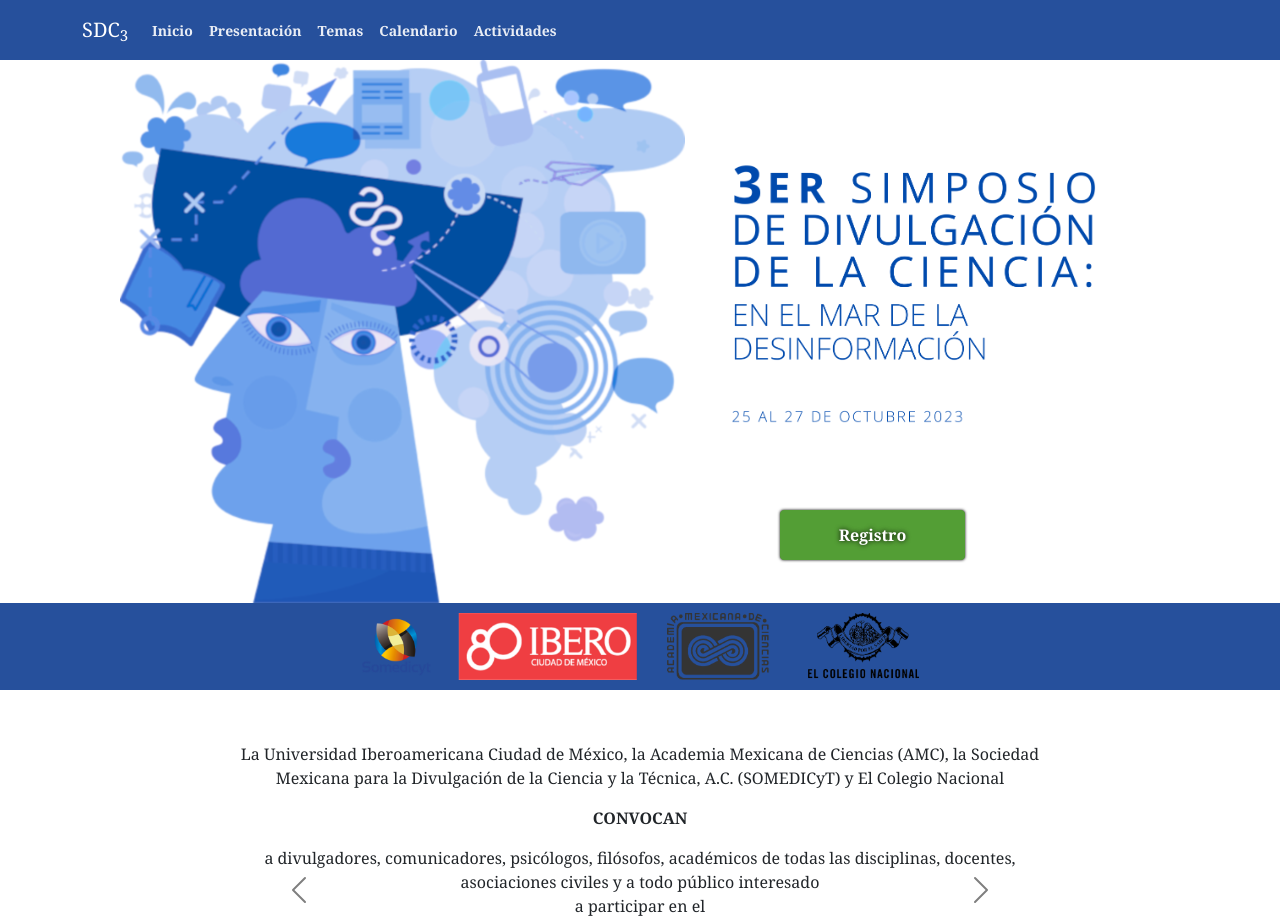
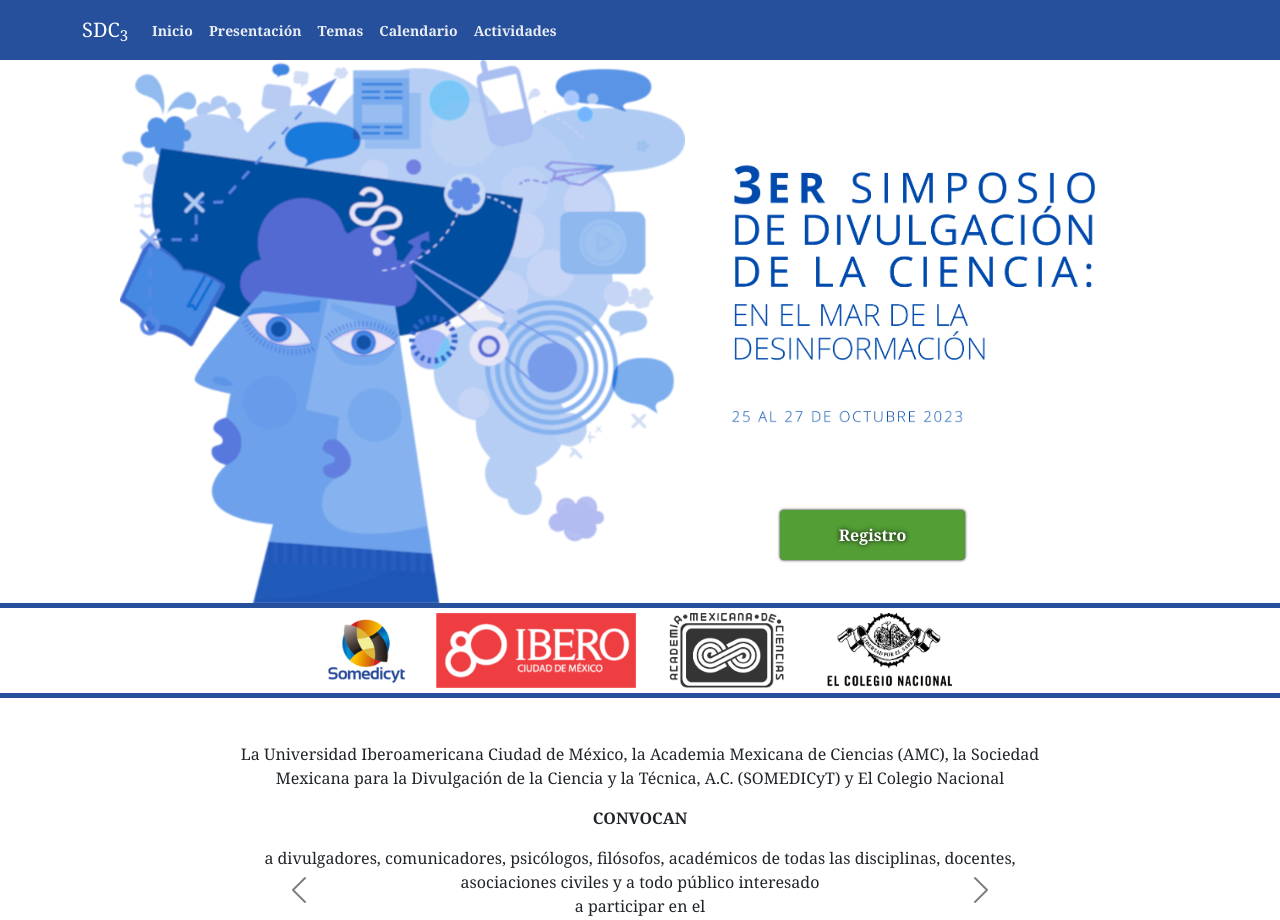
Before and after one commit to payen000/sdc4, a PHP site: page / in a window 1280 px wide. Shown: the top 920 px of the page. Run offline with PHP 8.4, Linux system fonts and the light colour scheme.

Commit message:
[REF] Cambio de logos en banner y cambio en texto

```diff
--- a/css/main.css
+++ b/css/main.css
@@ -330,14 +330,15 @@ ul{
 }
 
 #gradient {
-    height: 87px;
+  height: 95px;
     width: 100%;
-    background-color: #26509c;
     position: absolute;
     top: 543px;
     z-index: 0;
-    padding-top: 10px;
-    padding-bottom: 10px;
+    padding-top: 5px;
+    padding-bottom: 5px;
+    border-top: 5px solid #26509c;
+    border-bottom: 5px solid #26509c;
 }
 
 #logos-top {
@@ -571,7 +572,7 @@ ul{
   }
 
   #logos-top{
-    width: 400px;
+    width: 420px;
   }
 }
 
```
